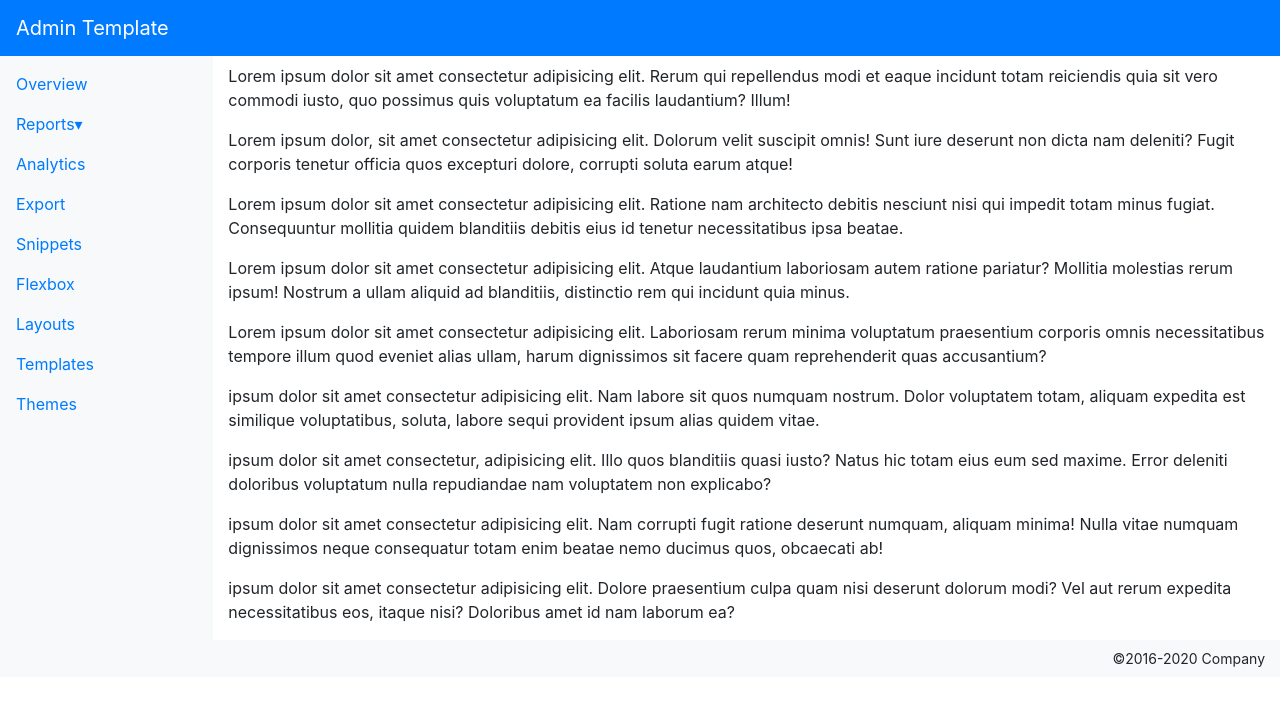
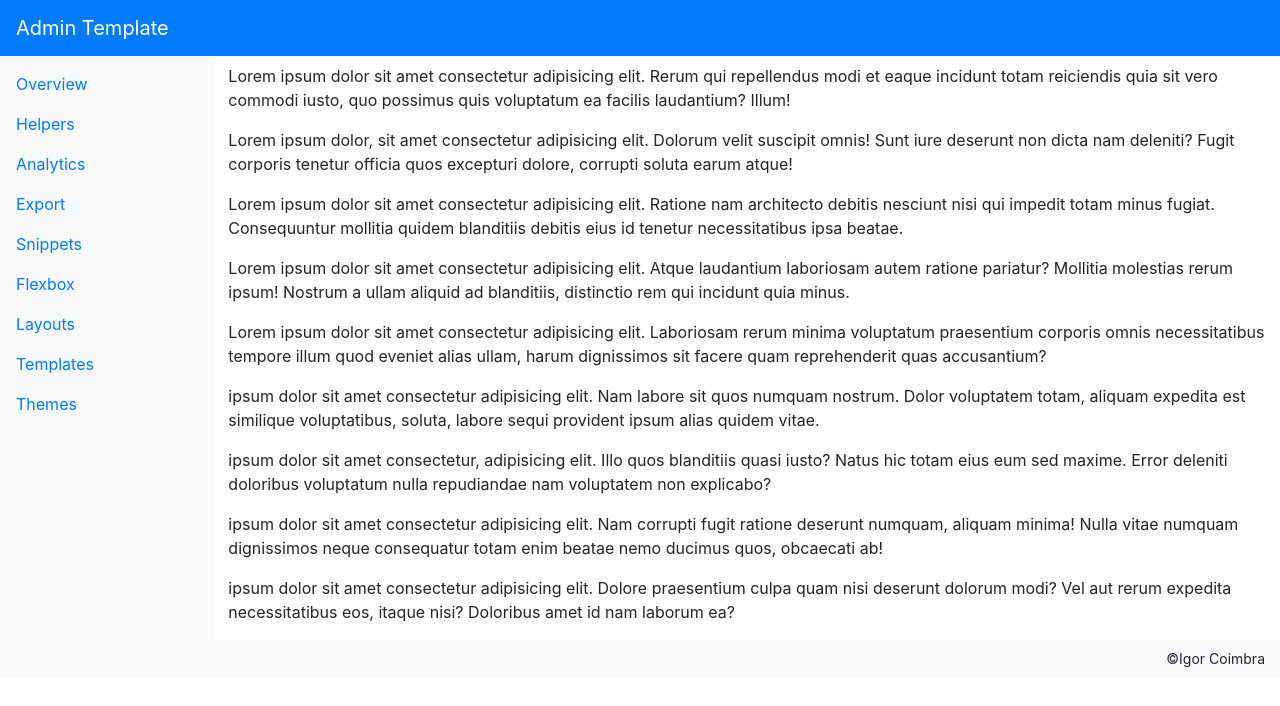
Before and after one commit to Igor14545216/angular-2-mais, an Angular app in the folder my-app/: page / in a window 1280 px wide. Shown: the top 706 px of the page. Built offline with nearby package versions, Linux system fonts and the light colour scheme.

Commit message:
Add escopo do menu

```diff
--- a/my-app/src/app/app.component.html
+++ b/my-app/src/app/app.component.html
@@ -1,4 +1,3 @@
-<!-- <div class="container"> -->
 <!-- <app-cursos></app-cursos> -->
 <!-- <app-data-binding></app-data-binding> -->
 <!-- <app-class-style-binding></app-class-style-binding> -->
@@ -8,8 +7,6 @@
 <!-- <app-output-property></app-output-property> -->
 <!-- <app-ciclo-vida></app-ciclo-vida> -->
 <!-- <app-decorator-viewchild></app-decorator-viewchild> -->
-<!-- </div> -->
-
 
 
 <nav class="navbar fixed-top navbar-expand-md navbar-dark bg-primary mb-3">
@@ -18,7 +15,8 @@
             title="Toggle responsive left sidebar">
             <span class="navbar-toggler-icon"></span>
         </button>
-        <a class="navbar-brand" href="#" title="Free Bootstrap 4 Admin Template">Admin Template</a>
+        <a class="navbar-brand" [routerLink]="['/']" routerLinkActive="router-link-active"
+            title="Free Bootstrap 4 Admin Template">Admin Template</a>
     </div>
     <button class="navbar-toggler" type="button" data-toggle="collapse" data-target="#collapsingNavbar">
         <span class="navbar-toggler-icon"></span>
@@ -48,20 +46,26 @@
             <ul class="nav flex-column sticky-top pl-0 pt-5 mt-3">
                 <li class="nav-item"><a class="nav-link" href="#">Overview</a></li>
                 <li class="nav-item">
-                    <a class="nav-link" href="#submenu1" data-toggle="collapse" data-target="#submenu1">Reports▾</a>
+                    <a class="nav-link" href="#submenu1" data-toggle="collapse" data-target="#submenu1">Helpers</a>
                     <ul class="list-unstyled flex-column pl-3 collapse" id="submenu1" aria-expanded="false">
-                        <li class="nav-item"><a class="nav-link" [routerLink]="['/teste']"
-                                routerLinkActive="router-link-active">Report 1</a></li>
-                        <li class="nav-item"><a class="nav-link" href="">Report 2</a></li>
+                        <li class="nav-item font-submenu"><a class="nav-link" [routerLink]="['/data-binding']">Data binding</a></li>
+                        <li class="nav-item font-submenu"><a class="nav-link" [routerLink]="['/input-property']">Input property</a></li>
                     </ul>
                 </li>
-                <li class="nav-item"><a class="nav-link" href="#">Analytics</a></li>
-                <li class="nav-item"><a class="nav-link" href="#">Export</a></li>
-                <li class="nav-item"><a class="nav-link" href="#">Snippets</a></li>
-                <li class="nav-item"><a class="nav-link" href="#">Flexbox</a></li>
-                <li class="nav-item"><a class="nav-link" href="#">Layouts</a></li>
-                <li class="nav-item"><a class="nav-link" href="#">Templates</a></li>
-                <li class="nav-item"><a class="nav-link" href="#">Themes</a></li>
+                <li class="nav-item"><a class="nav-link" [routerLink]="['/page-not-found']"
+                        routerLinkActive="router-link-active">Analytics</a></li>
+                <li class="nav-item"><a class="nav-link" [routerLink]="['/page-not-found']"
+                        routerLinkActive="router-link-active">Export</a></li>
+                <li class="nav-item"><a class="nav-link" [routerLink]="['/page-not-found']"
+                        routerLinkActive="router-link-active">Snippets</a></li>
+                <li class="nav-item"><a class="nav-link" [routerLink]="['/page-not-found']"
+                        routerLinkActive="router-link-active">Flexbox</a></li>
+                <li class="nav-item"><a class="nav-link" [routerLink]="['/page-not-found']"
+                        routerLinkActive="router-link-active">Layouts</a></li>
+                <li class="nav-item"><a class="nav-link" [routerLink]="['/page-not-found']"
+                        routerLinkActive="router-link-active">Templates</a></li>
+                <li class="nav-item"><a class="nav-link" [routerLink]="['/page-not-found']"
+                        routerLinkActive="router-link-active">Themes</a></li>
             </ul>
         </div>
         <!--/col-->
@@ -76,7 +80,7 @@
 </div>
 <!--/.container-->
 <footer class="container-fluid bg-light py-2">
-    <p class="text-right small mb-0">©2016-2020 Company</p>
+    <p class="text-right small mb-0">©Igor Coimbra</p>
 </footer>
 
 <!-- Modal -->
```
